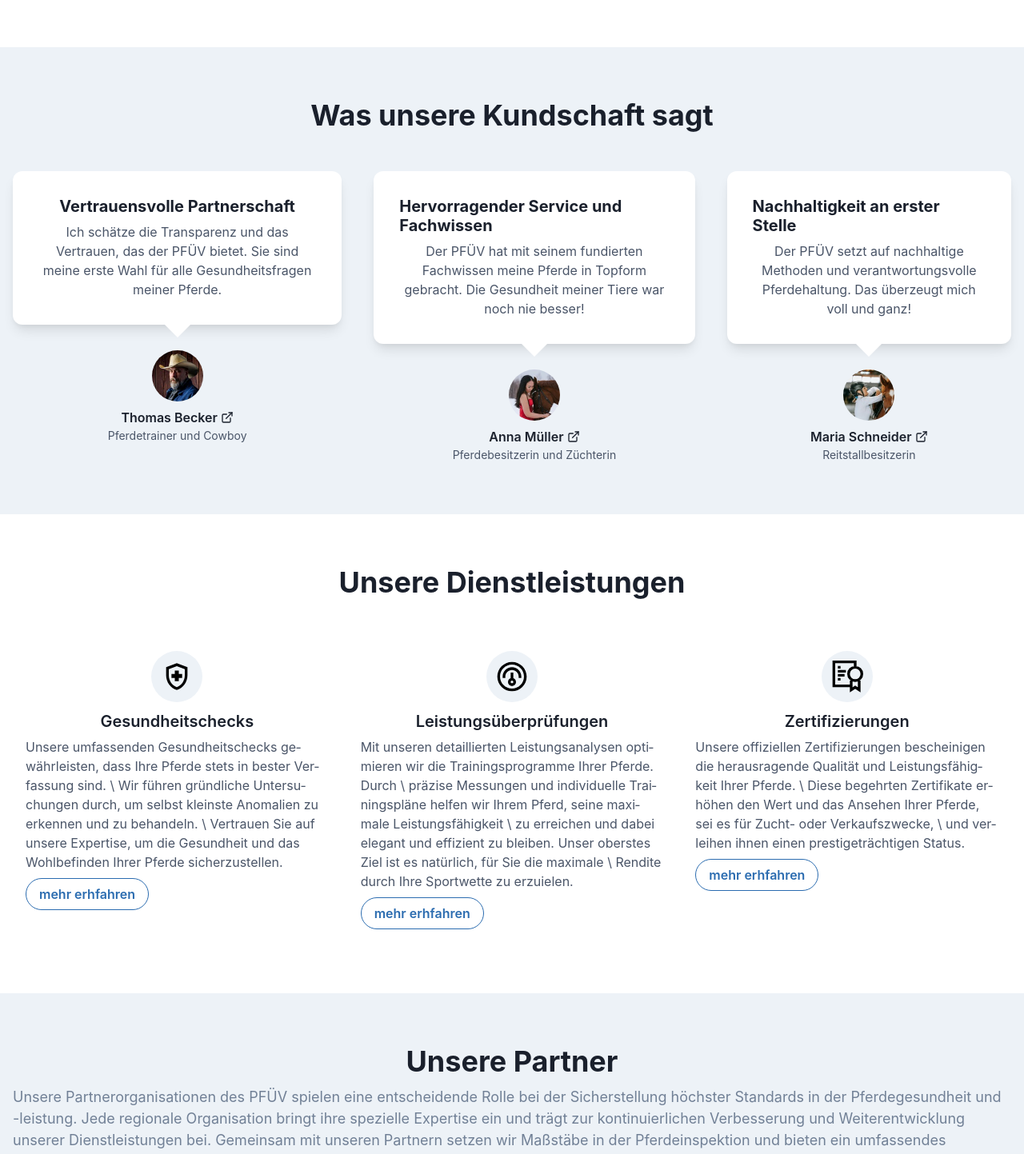
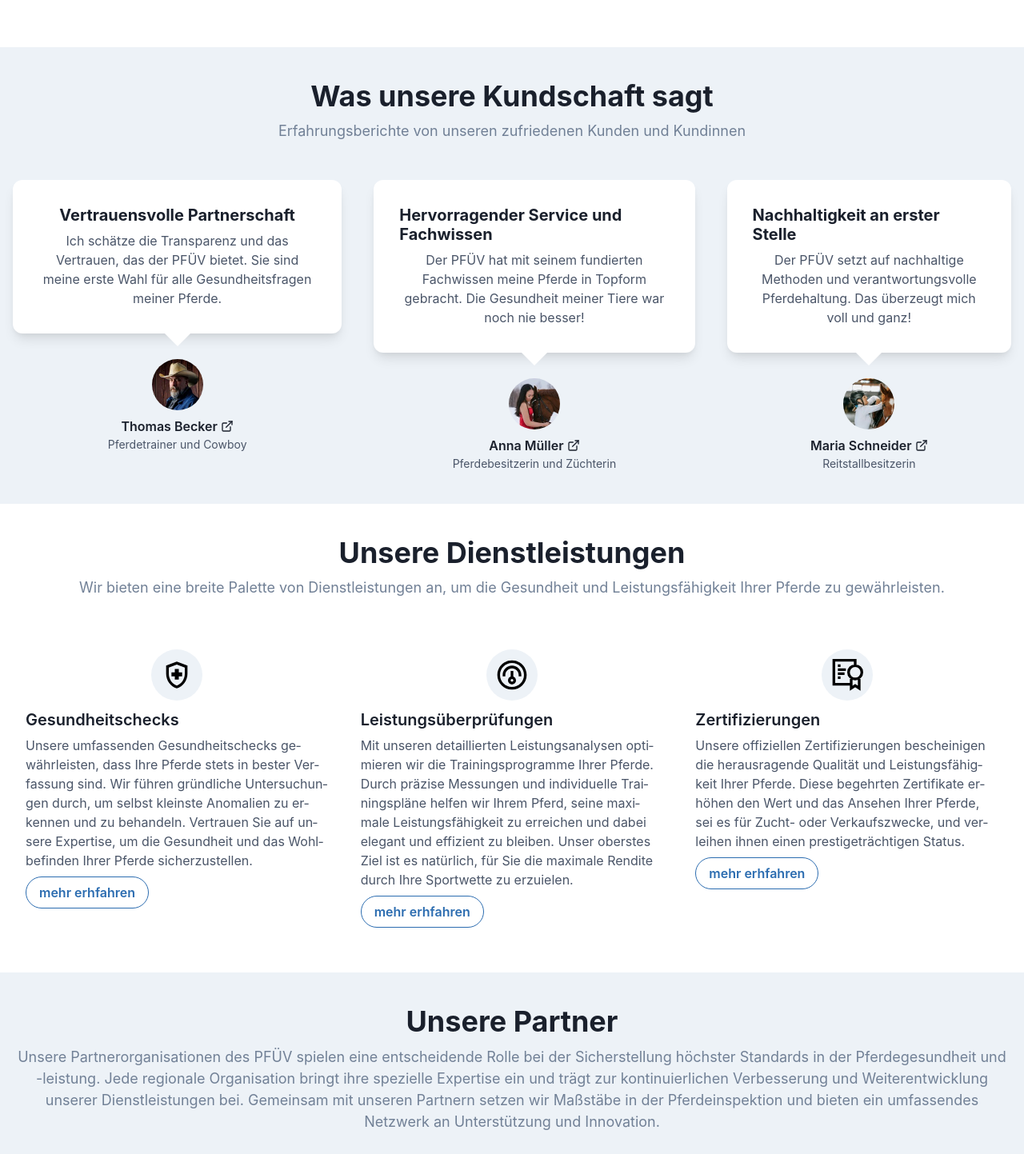
Before and after one commit to david-stefan-hermann/pfuev, a Next.js app: page / in a window 1280 px wide. Shown: the part 1460-2903 px from the top of the page at 80% size. Built offline with nearby package versions, Linux system fonts and the light colour scheme.

Commit message:
added section wrapper for unified styling

```diff
--- a/components/Contact.tsx
+++ b/components/Contact.tsx
@@ -1,19 +1,13 @@
 'use client'
 
-import { Box, Center, Container, Heading, ListItem, OrderedList, Stack, Text, VStack, useColorModeValue } from "@chakra-ui/react"
+import { Box, Center, Heading, ListItem, OrderedList, Text, VStack } from "@chakra-ui/react"
+import { DefaultSection } from '@/components'
 
 const Contact: React.FC = () => {
     return (
-        <Container maxW='full' as={Stack} p={0} bg={useColorModeValue('gray.100', 'gray.700')}>
-            <Container maxW='7xl' as={Stack} spacing={12} py={16} textAlign="center">
-                <Center w="full" textAlign="center">
-                    <VStack spacing={2}>
-                        <Heading>Kontakt</Heading>
-                        <Text fontSize="lg" color='gray.500'>
-                            Kontaktieren Sie den Gott des PFÜV für Segen und Schutz für Ihre Pferde.
-                        </Text>
-                    </VStack>
-                </Center>
+        <DefaultSection
+            bg={true}
+        >
             <Center>
                 <Box
                     maxW={{ base: 'full', md: 'xl' }}
@@ -27,7 +21,7 @@ const Contact: React.FC = () => {
                     <Box>
                         <VStack spacing={5}>
                             <Heading>
-                                    Anweisungen
+                                Kontakt
                             </Heading>
                             <OrderedList textAlign="left" spacing={3}>
                                 <ListItem>
@@ -66,8 +60,7 @@ const Contact: React.FC = () => {
                     </Box>
                 </Box>
             </Center>
-            </Container>
-        </Container>
+        </DefaultSection>
     )
 }
 
--- /dev/null
+++ b/components/DefaultSection.tsx
@@ -0,0 +1,27 @@
+import { Box, Center, Container, Heading, Stack, VStack, useColorModeValue, Text } from "@chakra-ui/react"
+
+interface DefaultSectionProps {
+    title?: string
+    subtitle?: string
+    bg?: boolean
+    children?: React.ReactNode
+}
+
+const DefaultSection: React.FC<DefaultSectionProps> = (props) => {
+    const bg = props.bg ? useColorModeValue('gray.100', 'gray.700') : ''
+    return (
+        <Box bg={bg}>
+            <Container maxW='7xl' py={10} as={Stack} spacing={12}>
+                {(props.title || props.subtitle) && <Center w="full" textAlign="center">
+                    <VStack spacing={2}>
+                        {props.title && <Heading>{props.title}</Heading>}
+                        {props.subtitle && <Text fontSize="lg" color='gray.500'>{props.subtitle}</Text>}
+                    </VStack>
+                </Center>}
+                {props.children}
+            </Container>
+        </Box>
+    )
+}
+
+export default DefaultSection
--- a/components/Partners.tsx
+++ b/components/Partners.tsx
@@ -2,7 +2,6 @@
 
 import {
     Box,
-    Center,
     Container,
     Flex,
     Heading,
@@ -10,12 +9,12 @@ import {
     Link,
     Stack,
     Text,
-    VStack,
     useColorModeValue,
 } from '@chakra-ui/react'
 import {
     PiHorseLight,
 } from "react-icons/pi"
+import { DefaultSection } from '@/components'
 
 interface CardProps {
     heading: string
@@ -68,20 +67,15 @@ const Card: React.FC<CardProps> = ({ heading, description, icon, href }) => {
 
 const Partners: React.FC = () => {
     return (
-        <Container maxW='full' as={Stack} p={0} bg={useColorModeValue('gray.100', 'gray.700')}>
-            <Container maxW='7xl' as={Stack} spacing={12} py={16} textAlign="center">
-                <Center w="full" textAlign="center">
-                    <VStack spacing={2}>
-                        <Heading>Unsere Partner</Heading>
-                        <Text fontSize="lg" color='gray.500' textAlign="left">
-                            Unsere Partnerorganisationen des PFÜV spielen eine entscheidende Rolle bei der Sicherstellung höchster
+        <DefaultSection
+            title='Unsere Partner'
+            subtitle='Unsere Partnerorganisationen des PFÜV spielen eine entscheidende Rolle bei der Sicherstellung höchster
                 Standards in der Pferdegesundheit und -leistung. Jede regionale Organisation bringt ihre spezielle
                 Expertise ein und trägt zur kontinuierlichen Verbesserung und Weiterentwicklung unserer
                 Dienstleistungen bei. Gemeinsam mit unseren Partnern setzen wir Maßstäbe in der Pferdeinspektion und
-                            bieten ein umfassendes Netzwerk an Unterstützung und Innovation.
-                        </Text>
-                    </VStack>
-                </Center>
+                bieten ein umfassendes Netzwerk an Unterstützung und Innovation.'
+            bg={true}
+        >
             <Container maxW='5xl'>
                 <Flex flexWrap="wrap" gridGap={6} justify="center">
                     {
@@ -97,8 +91,7 @@ const Partners: React.FC = () => {
                     }
                 </Flex>
             </Container>
-            </Container>
-        </Container>
+        </DefaultSection>
     )
 }
 
--- a/components/Services.tsx
+++ b/components/Services.tsx
@@ -1,10 +1,11 @@
 'use client'
 
 import { ReactElement } from 'react'
-import { Box, SimpleGrid, Icon, Text, Stack, Flex, Container, Heading, Link, Button, Center } from '@chakra-ui/react'
+import { Box, SimpleGrid, Icon, Text, Stack, Flex, Container, Heading, Button, Center } from '@chakra-ui/react'
 import { MdOutlineHealthAndSafety } from "react-icons/md"
 import { CgPerformance } from "react-icons/cg"
 import { GrCertificate } from "react-icons/gr"
+import { DefaultSection } from '@/components'
 
 interface FeatureProps {
     title: string
@@ -40,40 +41,40 @@ const Feature: React.FC<FeatureProps> = ({ title, text, icon, link }) => {
 
 const Services: React.FC = () => {
     return (
-        <Container as={Stack} maxW='7xl' spacing={12} py={16} textAlign="center" >
-            <Heading>
-                Unsere Dienstleistungen
-            </Heading>
+        <DefaultSection
+            title='Unsere Dienstleistungen'
+            subtitle='Wir bieten eine breite Palette von Dienstleistungen an, um die Gesundheit und Leistungsfähigkeit Ihrer Pferde zu gewährleisten.'
+        >
             <Box p={4} w="full">
                 <SimpleGrid columns={{ base: 1, md: 3 }} spacing={10}>
                     <Feature
                         icon={<Icon color="black" as={MdOutlineHealthAndSafety} w={10} h={10} />}
                         title='Gesundheitschecks'
-                        text='Unsere umfassenden Gesundheitschecks gewährleisten, dass Ihre Pferde stets in bester Verfassung sind. \
-                            Wir führen gründliche Untersuchungen durch, um selbst kleinste Anomalien zu erkennen und zu behandeln. \
+                        text='Unsere umfassenden Gesundheitschecks gewährleisten, dass Ihre Pferde stets in bester Verfassung sind.
+                            Wir führen gründliche Untersuchungen durch, um selbst kleinste Anomalien zu erkennen und zu behandeln.
                             Vertrauen Sie auf unsere Expertise, um die Gesundheit und das Wohlbefinden Ihrer Pferde sicherzustellen.'
                         link="/dienstleistungen/#Gesundheitschecks"
                     />
                     <Feature
                         icon={<Icon color="black" as={CgPerformance} w={10} h={10} />}
                         title='Leistungsüberprüfungen'
-                        text='Mit unseren detaillierten Leistungsanalysen optimieren wir die Trainingsprogramme Ihrer Pferde. Durch \
-                            präzise Messungen und individuelle Trainingspläne helfen wir Ihrem Pferd, seine maximale Leistungsfähigkeit \
-                            zu erreichen und dabei elegant und effizient zu bleiben. Unser oberstes Ziel ist es natürlich, für Sie die maximale \
+                        text='Mit unseren detaillierten Leistungsanalysen optimieren wir die Trainingsprogramme Ihrer Pferde. Durch
+                            präzise Messungen und individuelle Trainingspläne helfen wir Ihrem Pferd, seine maximale Leistungsfähigkeit
+                            zu erreichen und dabei elegant und effizient zu bleiben. Unser oberstes Ziel ist es natürlich, für Sie die maximale
                             Rendite durch Ihre Sportwette zu erzuielen.'
                         link="/dienstleistungen/#Leistungsüberprüfungen"
                     />
                     <Feature
                         icon={<Icon color="black" as={GrCertificate} w={10} h={10} />}
                         title='Zertifizierungen'
-                        text='Unsere offiziellen Zertifizierungen bescheinigen die herausragende Qualität und Leistungsfähigkeit Ihrer Pferde. \
-                            Diese begehrten Zertifikate erhöhen den Wert und das Ansehen Ihrer Pferde, sei es für Zucht- oder Verkaufszwecke, \
+                        text='Unsere offiziellen Zertifizierungen bescheinigen die herausragende Qualität und Leistungsfähigkeit Ihrer Pferde.
+                            Diese begehrten Zertifikate erhöhen den Wert und das Ansehen Ihrer Pferde, sei es für Zucht- oder Verkaufszwecke,
                             und verleihen ihnen einen prestigeträchtigen Status.'
                         link="/dienstleistungen/#Zertifizierungen"
                     />
                 </SimpleGrid>
             </Box>
-        </Container>
+        </DefaultSection>
     )
 }
 
--- a/components/Statistics.tsx
+++ b/components/Statistics.tsx
@@ -3,7 +3,6 @@
 import {
     Box,
     Flex,
-    Heading,
     SimpleGrid,
     Stat,
     StatLabel,
@@ -15,6 +14,7 @@ import {
     PiMaskHappyLight,
     PiGlobeHemisphereWestLight
 } from "react-icons/pi"
+import { DefaultSection } from '@/components'
 
 interface StatsCardProps {
     title: string
@@ -53,16 +53,17 @@ const StatsCard: React.FC<StatsCardProps> = (props) => {
 }
 const BasicStatistics: React.FC = () => {
     return (
-        <Box maxW="7xl" mx='auto' pt={5} px={{ base: 2, sm: 12, md: 17 }}>
-            <Heading textAlign='center' py={10} fontWeight='bold'>
-                Die NR. 1 der DACH Region!
-            </Heading>
+        <DefaultSection
+            title='Was wir vorzeigen können'
+            subtitle='Wir sind stolz darauf, die Nummer 1 in der DACH-Region zu sein!'
+            bg={false}
+        >
             <SimpleGrid columns={{ base: 1, md: 3 }} spacing={{ base: 5, lg: 8 }}>
                 <StatsCard title='Wir prüfen pro Jahr' stat='50.000 Pferde' icon={<PiHorseLight size='3em' />} />
                 <StatsCard title='Arbeiten in' stat='3 verschiedenen Ländern' icon={<PiGlobeHemisphereWestLight size='3em' />} />
                 <StatsCard title='Mit einer Kundenzufriedenheit von' stat='69% +' icon={<PiMaskHappyLight size='3em' />} />
             </SimpleGrid>
-        </Box>
+        </DefaultSection>
     )
 }
 
--- a/components/Testimonials.tsx
+++ b/components/Testimonials.tsx
@@ -7,12 +7,11 @@ import {
     Heading,
     Text,
     Stack,
-    Container,
     Avatar,
     useColorModeValue,
     Link,
-    Center,
 } from '@chakra-ui/react'
+import { DefaultSection } from '@/components'
 
 interface Props {
     children: React.ReactNode
@@ -102,11 +101,11 @@ const TestimonialAvatar: React.FC<TestimonialAvatarProps> = ({ src, link, name,
 
 const Testimonials: React.FC = () => {
     return (
-        <Box bg={useColorModeValue('gray.100', 'gray.700')}>
-            <Container maxW='7xl' py={16} as={Stack} spacing={12}>
-                <Center w="full" textAlign="center">
-                    <Heading>Was unsere Kundschaft sagt</Heading>
-                </Center>
+        <DefaultSection
+            title='Was unsere Kundschaft sagt'
+            subtitle='Erfahrungsberichte von unseren zufriedenen Kunden und Kundinnen'
+            bg={true}
+        >
             <Stack
                 direction={{ base: 'column', md: 'row' }}
                 spacing={{ base: 10, md: 4, lg: 10 }}>
@@ -153,8 +152,7 @@ const Testimonials: React.FC = () => {
                     />
                 </Testimonial>
             </Stack>
-            </Container>
-        </Box>
+        </DefaultSection>
     )
 }
 
--- a/components/index.ts
+++ b/components/index.ts
@@ -10,6 +10,7 @@ import Services from "./Services"
 import SingleService from "./SingleService"
 import Contact from "./Contact"
 import Pricing from "./Pricing"
+import DefaultSection from "./DefaultSection"
 
 export {
     Navbar,
@@ -24,4 +25,5 @@ export {
     SingleService,
     Contact,
     Pricing,
+    DefaultSection,
 }
```
Also changed, not shown: components/Pricing.tsx (+7 -14 lines). Lines whose indentation alone changed are shown as unchanged.
